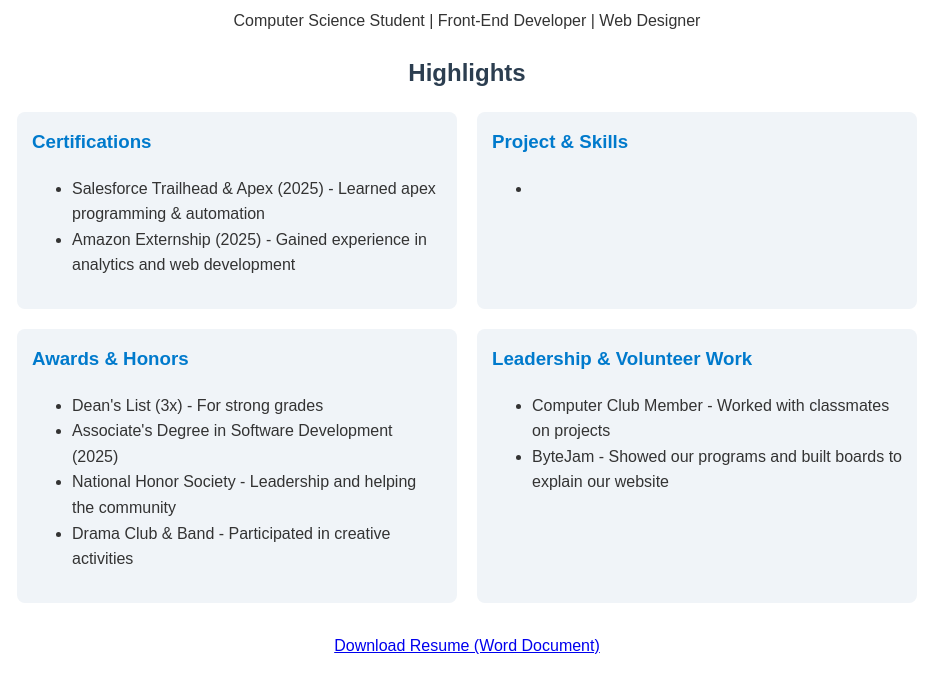
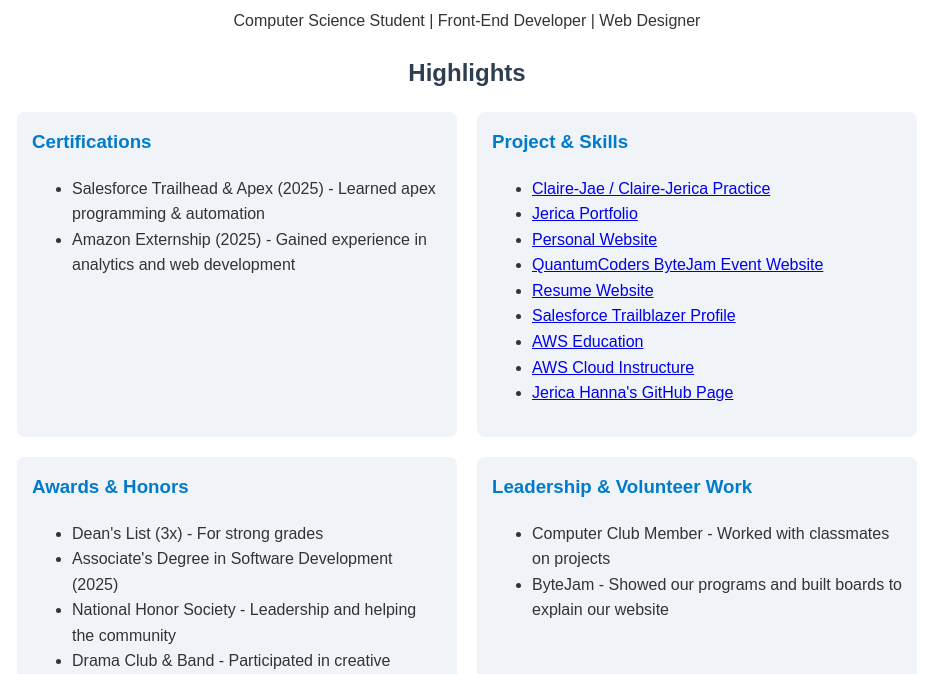
Before and after one commit to ClaireJae/Claire-Jerica-Practice, a plain HTML site: page html/JericaPage3.html in a window 1280 px wide. Shown: the part 126-800 px from the top of the page, without its empty margins (173-1106 px from the left). Drawn offline with Linux system fonts and the light colour scheme.

Commit message:
Fixing my updates for my pages

```diff
--- a/html/JericaPage3.html
+++ b/html/JericaPage3.html
@@ -25,9 +25,15 @@
       <div class="card">
         <h3>Project & Skills</h3>
         <ul>
-          <li>
-
-          </li>
+          <li><a href="https://github.com/ClaireJae/Claire-Jerica-Practice">Claire-Jae / Claire-Jerica Practice</a></li>
+          <li><a href="https://github.com/jericahanna/Jerica.Portfolio">Jerica Portfolio</a></li>
+          <li><a href="https://github.com/jericahanna/Personal-Website">Personal Website</a></li>
+          <li><a href="https://github.com/ClaireJae/QuantumCoders">QuantumCoders ByteJam Event Website</a></li>
+          <li><a href="https://github.com/jericahanna/ResumeWebsite">Resume Website</a></li>
+          <li><a href="https://www.salesforce.com/trailblazer/profile">Salesforce Trailblazer Profile</a></li>
+          <li><a href="https://aws.amazon.com/education/awseducate/">AWS Education</a></li>
+          <li><a href="https://awseducate.instructure.com/courses/891">AWS Cloud Instructure</a></li>
+          <li><a href="https://github.com/jericahanna">Jerica Hanna's GitHub Page</a></li>
         </ul>
       </div>
 
```
